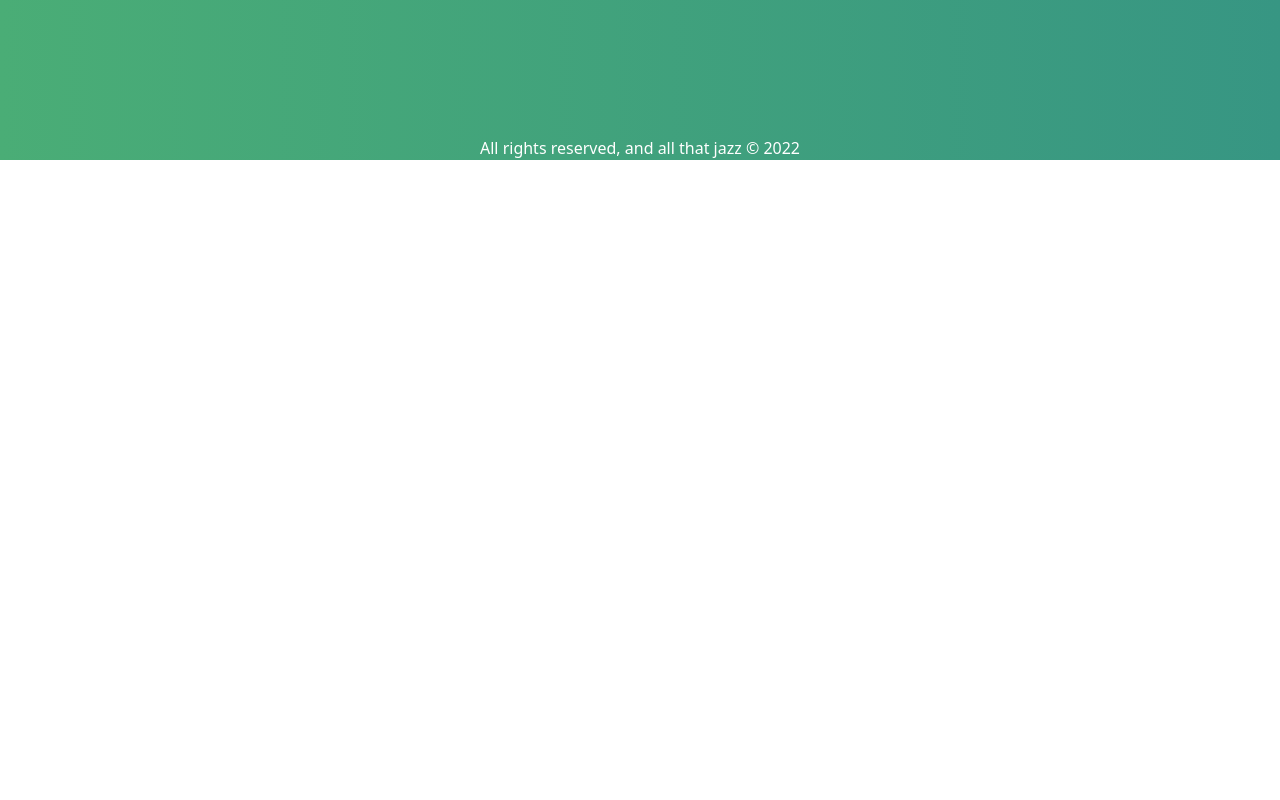
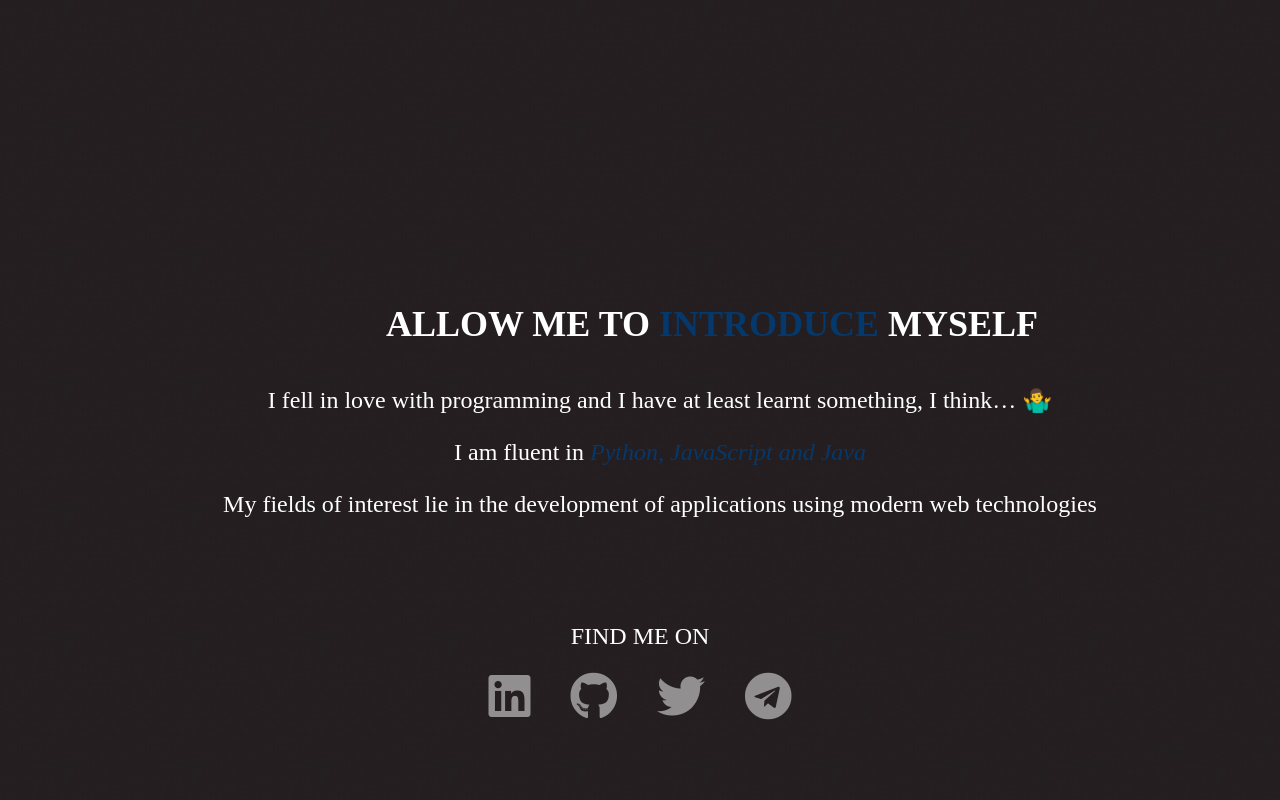
Before and after one commit to AtoBrightSide/portfolio-site, a Vue app: page / in a window 1280 px wide. Shown: the part 640-1440 px from the top of the page. Before the commit the page ends 800 px from the top, so only its background shows below. Built offline with nearby package versions, Linux system fonts and the light colour scheme.

Commit message:
Upgraded component architecture

```diff
--- a/src/App.vue
+++ b/src/App.vue
@@ -1,19 +1,33 @@
 <template>
-  <div class="flex-col bg-gradient-to-r from-[#4aad76] to-[#379683] w-full h-screen p-0 m-0">
-    <Navbar />
+  <div
+    id="top"
+    class="flex-col bg-bgPattern w-full p-0 m-0 scroll-smooth font-body"
+  >
+    <Navbar class="sticky top-0" />
+    <div class="h-screen">
+      <Herosection />
+    </div>
+    <div id="about" class="h-screen">
+      <About />
+    </div>
     <div>
-      <router-view />
+      <Footer />
     </div>
-    <Footer class="absolute inset-x-0 bottom-0"/>
   </div>
 </template>
 <script scoped>
 import Navbar from "./components/Navbar.vue";
 import Footer from "./components/Footer.vue";
+import Herosection from "./views/Herosection.vue";
+import About from "./views/About.vue";
 export default {
   components: {
     Navbar,
     Footer,
+    Herosection,
+    About
   },
 };
 </script>
+
+<!-- gradient-to-r from-[#4aad76] to-[#379683] -->
--- /dev/null
+++ b/src/components/Connect.vue
@@ -0,0 +1,36 @@
+<template>
+  <div class="flex-col mt-20">
+    <div class="flex justify-center text-2xl uppercase">Find Me On</div>
+    <div class="flex space-x-10 justify-start mt-5 list-none md:ml-0">
+      <a
+        href="https://www.linkedin.com/in/abel-mesele-4a9b5b194/"
+        target="_blank"
+        class="no-underline"
+        ><i
+          class="fab fa-linkedin fa-2x text-4xl text-white/50 hover:text-hotmag md:text-5xl"
+        ></i
+      ></a>
+      <a href="https://github.com/AtoBrightSide" target="_blank"
+        ><i
+          class="fab fa-github fa-2x text-4xl text-white/50 hover:text-hotmag md:text-5xl"
+        ></i
+      ></a>
+      <a href="https://twitter.com/abelmesele1" target="_blank"
+        ><i
+          class="fab fa-twitter fa-2x text-4xl text-white/50 hover:text-hotmag md:text-5xl"
+        ></i
+      ></a>
+      <a href="https://t.me/Ato_BrightSide" target="_blank"
+        ><i
+          class="fab fa-telegram fa-2x text-4xl text-white/50 hover:text-hotmag md:text-5xl"
+        ></i
+      ></a>
+    </div>
+  </div>
+</template>
+
+<script lang="ts" scoped>
+export default {
+  name: "Connect",
+};
+</script>
--- /dev/null
+++ b/src/views/About.vue
@@ -0,0 +1,32 @@
+<template>
+  <div class="flex-col justify-center justify-items-center items-center space-y-5 text-white">
+    <div
+      class="text-2xl ml-5 uppercase mb-10 font-semibold md:ml-36 md:text-4xl"
+    >
+      Allow me to <span class="text-hotmag">introduce</span> myself
+    </div>
+    <div class="text-2xl ml-10">
+      I fell in love with programming and I have at least learnt something, I
+      think… 🤷‍♂️
+    </div>
+    <div class="text-2xl ml-10">
+      I am fluent in
+      <span class="text-hotmag italic">Python, JavaScript and Java</span>
+    </div>
+    <div class="text-2xl ml-10">
+      My fields of interest lie in the development of applications using modern
+      web technologies
+    </div>
+    <div class="flex justify-center">
+      <Connect />
+    </div>
+  </div>
+</template>
+
+<script lang="ts" scoped>
+import Connect from "../components/Connect.vue";
+export default {
+  name: "About",
+  components: { Connect },
+};
+</script>
```
